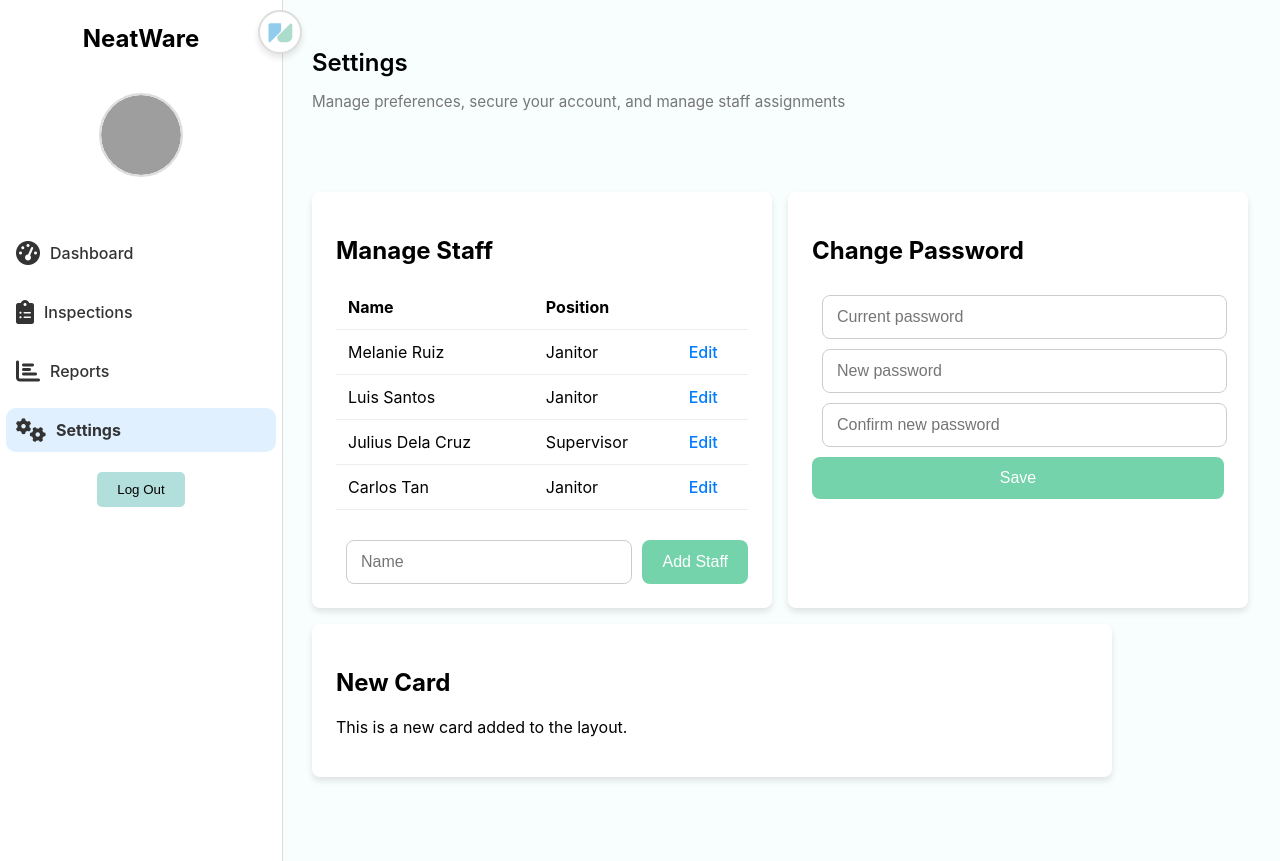
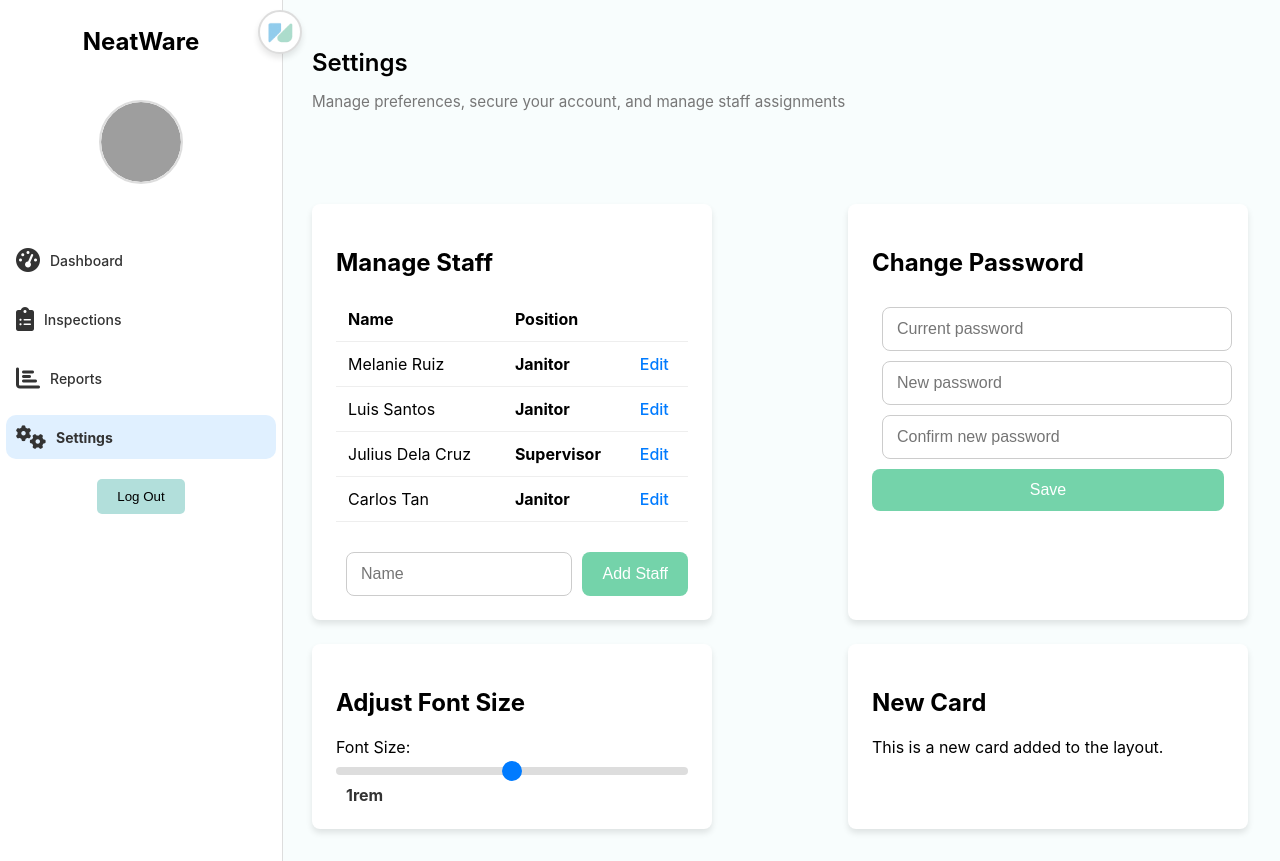
Before and after one commit to dyastena/utilityManagement, a PHP site: page /settings.php in a window 1280 px wide. Run offline with PHP 8.4, Linux system fonts and the light colour scheme; the visitor is signed in with stand-in values (Sample User, id 1); data that the repository does not hold is empty; grey boxes are pictures that could not be loaded.

Commit message:
helloooo

```diff
--- a/dashboard.css
+++ b/dashboard.css
@@ -26,6 +26,8 @@
     gap: 20px;
     z-index: 1000; /* Ensure it stays above other elements */
     transition: width 0.3s ease, padding 0.3s ease; /* Smooth transition for width and padding */
+    font-size: 14px !important; /* Fix the font size for the sidebar */
+    line-height: 1.5; /* Optional: Adjust line height for better readability */
 }
 
 .sidebar[data-collapsed="true"] {
@@ -250,12 +252,15 @@
     margin: 1rem 0;
 }
 
+/* Card Styles */
 .card {
-    flex: 1;
-    padding: 1rem;
-    border-radius: 10px;
-    text-align: center;
-    color: #000;
+    flex: 1; /* Allow cards to grow and fill available space */
+    min-width: 300px; /* Ensure cards have a minimum width */
+    max-width: 400px; /* Optional: Limit the maximum width */
+    background-color: #fff;
+    border-radius: 8px;
+    box-shadow: 0 4px 6px rgba(0, 0, 0, 0.1);
+    padding: 1.5rem;
 }
 
 .card img {
@@ -267,6 +272,15 @@
 .card.red { background: #fddede; }
 .card.yellow { background: #fef9cd; }
 .card.blue { background: #ddeafc; }
+
+/* Card Container Layout */
+.card-container {
+    display: flex; /* Use flexbox for horizontal alignment */
+    flex-wrap: wrap; /* Allow cards to wrap to the next row if needed */
+    gap: 1.5rem; /* Add spacing between cards */
+    margin-top: 2rem; /* Add spacing above the container */
+    justify-content: space-between; /* Distribute cards evenly */
+}
 
 /* Table Section */
 .table-section {
--- a/dashboard.php
+++ b/dashboard.php
@@ -48,7 +48,7 @@
   <link rel="stylesheet" href="dashboard.css" />
   <link href="https://cdnjs.cloudflare.com/ajax/libs/font-awesome/6.0.0-beta3/css/all.min.css" rel="stylesheet">
 </head>
-<body>
+s<body class="<?php echo isset($_COOKIE['darkMode']) && $_COOKIE['darkMode'] === 'enabled' ? 'dark-mode' : ''; ?>">
   <div class="container">
     <aside class="sidebar" data-collapsed="false">
         <div class="logo-container" onclick="toggleSidebar()">
--- a/inspections.php
+++ b/inspections.php
@@ -25,6 +25,7 @@
   <meta name="viewport" content="width=device-width, initial-scale=1.0" />
   <title>Inspections - NeatWare</title>
   <link rel="stylesheet" href="inspections.css" />
+  <link rel="stylesheet" href="dashboard.css">
   <link href="https://cdnjs.cloudflare.com/ajax/libs/font-awesome/6.0.0-beta3/css/all.min.css" rel="stylesheet">
 </head>
 <body>
--- a/reports.php
+++ b/reports.php
@@ -26,6 +26,7 @@
   <meta name="viewport" content="width=device-width, initial-scale=1.0" />
   <title>Dashboard - NeatWare</title>
   <link rel="stylesheet" href="reports.css" />
+  <link rel="stylesheet" href="dashboard.css">
   <link href="https://cdnjs.cloudflare.com/ajax/libs/font-awesome/6.0.0-beta3/css/all.min.css" rel="stylesheet">
 </head>
 <body>
--- a/script.js
+++ b/script.js
@@ -13,6 +13,31 @@
         // Save the collapsed state to localStorage
         localStorage.setItem('sidebarCollapsed', !isCollapsed);
     });
+});
+
+document.addEventListener('DOMContentLoaded', () => {
+    const darkModeToggle = document.getElementById('dark-mode-toggle');
+    const body = document.body;
+
+    // Check saved preference and apply dark mode
+    const darkMode = localStorage.getItem('darkMode');
+    if (darkMode === 'enabled') {
+        body.classList.add('dark-mode');
+        if (darkModeToggle) darkModeToggle.checked = true; // Sync toggle state
+    }
+
+    // Toggle dark mode on checkbox change
+    if (darkModeToggle) {
+        darkModeToggle.addEventListener('change', () => {
+            if (darkModeToggle.checked) {
+                body.classList.add('dark-mode');
+                localStorage.setItem('darkMode', 'enabled');
+            } else {
+                body.classList.remove('dark-mode');
+                localStorage.setItem('darkMode', 'disabled');
+            }
+        });
+    }
 });
 
 function updateAreas() {
@@ -140,5 +165,62 @@
     });
 }
 
+// Function to apply the font size
+function applyFontSize(fontSize) {
+  const root = document.documentElement;
+
+  if (fontSize === 'small') {
+    root.style.fontSize = '12px';
+  } else if (fontSize === 'medium') {
+    root.style.fontSize = '16px';
+  } else if (fontSize === 'large') {
+    root.style.fontSize = '20px';
+  }
+
+  const sidebar = document.querySelector('.sidebar');
+  if (sidebar) {
+    sidebar.style.fontSize = '14px';
+  }
+}
+
+// On page load, check localStorage for saved font size
+document.addEventListener('DOMContentLoaded', function () {
+  const savedFontSize = localStorage.getItem('fontSize') || 'medium'; // Default to 'medium'
+  applyFontSize(savedFontSize);
+
+  // If the font-size selector exists (e.g., on settings.php), set its value
+  const fontSizeSelector = document.getElementById('font-size-selector');
+  if (fontSizeSelector) {
+    fontSizeSelector.value = savedFontSize;
+
+    // Save font size to localStorage and apply it when the user changes it
+    fontSizeSelector.addEventListener('change', function () {
+      const fontSize = this.value;
+      localStorage.setItem('fontSize', fontSize); // Save to localStorage
+      applyFontSize(fontSize); // Apply the font size
+    });
+  }
+});
+
 // Initialize areas for the default selected floor
 document.addEventListener('DOMContentLoaded', updateAreas);
+
+document.addEventListener('DOMContentLoaded', function () {
+  const savedFontSize = localStorage.getItem('fontSize') || '1rem'; // Default to 1rem
+  document.documentElement.style.fontSize = savedFontSize;
+
+  const fontSizeSlider = document.getElementById('font-size-slider');
+  const fontSizeValue = document.getElementById('font-size-value');
+
+  if (fontSizeSlider) {
+    fontSizeSlider.value = parseFloat(savedFontSize) * 16; // Convert rem to px for slider
+    fontSizeValue.textContent = savedFontSize;
+
+    fontSizeSlider.addEventListener('input', function () {
+      const fontSize = `${this.value / 16}rem`; // Convert px to rem
+      fontSizeValue.textContent = fontSize;
+      document.documentElement.style.fontSize = fontSize;
+      localStorage.setItem('fontSize', fontSize);
+    });
+  }
+});
--- a/settings.css
+++ b/settings.css
@@ -1,7 +1,30 @@
+/* Default (Light Mode) */
+:root {
+    --background-color: #f5f5f5;
+    --text-color: #333;
+    --sidebar-background: #fff;
+    --sidebar-text-color: #000;
+    --card-background: #fff;
+    --card-text-color: #000;
+    font-size: 16px; /* Default font size */
+    font-family: 'Inter', sans-serif; /* Ensure consistent font style */
+}
+
+/* Dark Mode */
+:root.dark-mode {
+    --background-color: #121212;
+    --text-color: #f5f5f5;
+    --sidebar-background: #1e1e1e;
+    --sidebar-text-color: #f5f5f5;
+    --card-background: #1e1e1e;
+    --card-text-color: #f5f5f5;
+}
+
 body {
     margin: 0;
     font-family: 'Inter', sans-serif;
-    background-color: #f5f5f5;
+    background-color: var(--background-color);
+    color: var(--text-color);
 }
 
 .container {
@@ -16,7 +39,8 @@
     left: 0;
     width: 250px; /* Default expanded width */
     height: 100vh; /* Full height of the viewport */
-    background: #fff;
+    background-color: var(--sidebar-background);
+    color: var(--sidebar-text-color);
     border-right: 1px solid #ddd;
     display: flex;
     flex-direction: column;
@@ -25,6 +49,8 @@
     gap: 20px;
     z-index: 1000; /* Ensure it stays above other elements */
     transition: width 0.3s ease, padding 0.3s ease; /* Smooth transition for width and padding */
+    font-size: 14px !important; /* Fix the font size of the sidebar */
+    line-height: 1.5; /* Optional: Adjust line height for better readability */
 }
 
 .sidebar[data-collapsed="true"] {
@@ -239,7 +265,8 @@
 .card {
     flex: 1 1 calc(50% - 1rem); /* Allow cards to take up 50% of the container minus the gap */
     max-width: 800px; /* Set the maximum width for each card */
-    background: #fff;
+    background-color: var(--card-background);
+    color: var(--card-text-color);
     padding: 1.5rem;
     border-radius: 8px;
     box-shadow: 0 4px 6px rgba(0, 0, 0, 0.1);
@@ -327,3 +354,36 @@
         flex: 1 1 100%; /* Take up 100% of the width on smaller screens */
     }
 }
+
+/* Font Size Slider */
+#font-size-slider {
+    width: 100%; /* Full width of the slider */
+    margin: 10px 0;
+    appearance: none; /* Remove default browser styles */
+    height: 8px;
+    background: #ddd; /* Slider track color */
+    border-radius: 5px;
+    outline: none;
+    transition: background 0.3s ease;
+}
+
+#font-size-slider::-webkit-slider-thumb {
+    appearance: none; /* Remove default browser styles */
+    width: 20px;
+    height: 20px;
+    background: #007bff; /* Thumb color */
+    border-radius: 50%; /* Make the thumb circular */
+    cursor: pointer;
+    transition: background 0.3s ease;
+}
+
+#font-size-slider::-webkit-slider-thumb:hover {
+    background: #0056b3; /* Darker color on hover */
+}
+
+#font-size-value {
+    font-size: 1rem;
+    font-weight: bold;
+    margin-left: 10px;
+    color: #333;
+}
--- a/settings.php
+++ b/settings.php
@@ -26,7 +26,7 @@
   <title>Settings - NeatWare</title>
   <link rel="stylesheet" href="settings.css" />
   <link href="https://cdnjs.cloudflare.com/ajax/libs/font-awesome/6.0.0-beta3/css/all.min.css" rel="stylesheet">
-
+  <link rel="stylesheet" href="dashboard.css">
 </head>
 <body>
 <div class="container">
@@ -46,7 +46,7 @@
       <a href="dashboard.php"><i class="fas fa-tachometer-alt nav-icon"></i><span class="nav-text">Dashboard</span></a>
       <a href="inspections.php"><i class="fas fa-clipboard-list nav-icon"></i><span class="nav-text">Inspections</span></a>
       <a href="reports.php"><i class="fas fa-chart-bar nav-icon"></i><span class="nav-text">Reports</span></a>
-      <a href="settings.php" class="active"><i class="fas fa-cogs nav-icon"></i><span class="nav-text">Settings</span></a>
+      <a href="settings.php" class="active"><i class="fa  s fa-cogs nav-icon"></i><span class="nav-text">Settings</span></a>
     </nav>
     <form action="logout.php" method="POST">
       <button type="submit" class="logout-btn">Log Out</button>
@@ -97,13 +97,32 @@
       </section>
 
       <section class="card">
+        <h2>Adjust Font Size</h2>
+        <label for="font-size-slider">Font Size:</label>
+        <input type="range" id="font-size-slider" min="12" max="20" step="2" value="16">
+        <span id="font-size-value">16px</span> <!-- Display the current font size -->
+      </section>
+
+      <section class="card">
         <h2>New Card</h2>
         <p>This is a new card added to the layout.</p>
       </section>
+
+
 
     </div>
   </main>
 </div>
 <script src="script.js"></script>
+<script>
+  const fontSizeSlider = document.getElementById('font-size-slider');
+  const fontSizeValue = document.getElementById('font-size-value');
+
+  fontSizeSlider.addEventListener('input', function () {
+    const fontSize = `${this.value}px`;
+    fontSizeValue.textContent = fontSize; // Update the displayed font size
+    document.documentElement.style.fontSize = fontSize; // Apply font size to the root element
+  });
+</script>
 </body>
 </html>
--- a/submit_inspection.php
+++ b/submit_inspection.php
@@ -23,7 +23,7 @@
     }
 
     $date = $_POST["date"] ?? 'N/A';
-    $shift = $_POST["shift"] ?? 'N/A';q
+    $shift = $_POST["shift"] ?? 'N/A';
     $areas = $_POST["areas"] ?? [];
 
     // Get the day of the week based on the submitted date
```
Also changed, not shown: other parts of dashboard.css (+66 -0 lines), index.css (+51 -0 lines), uploads/681d96fa12dbe.png (added).
